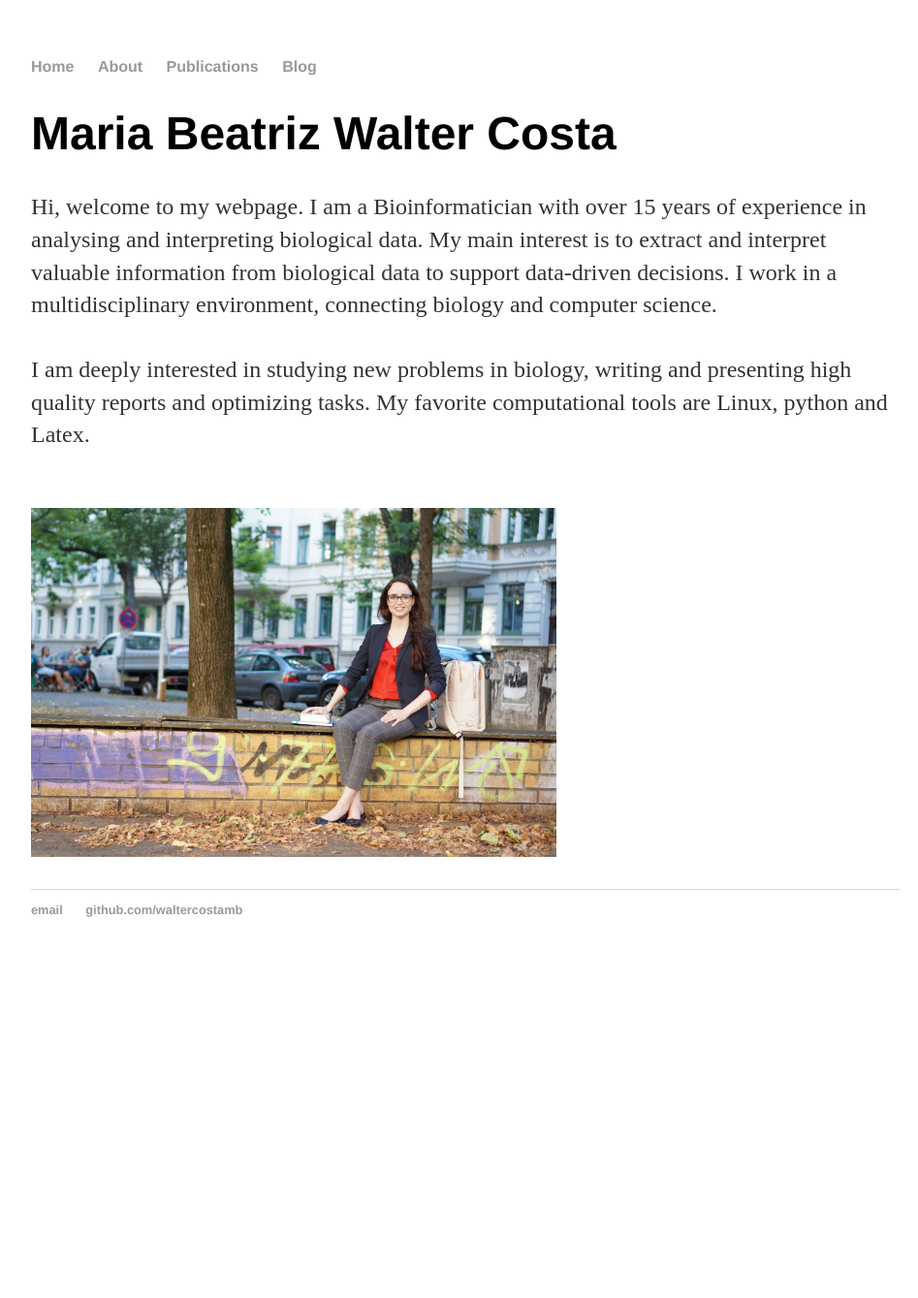
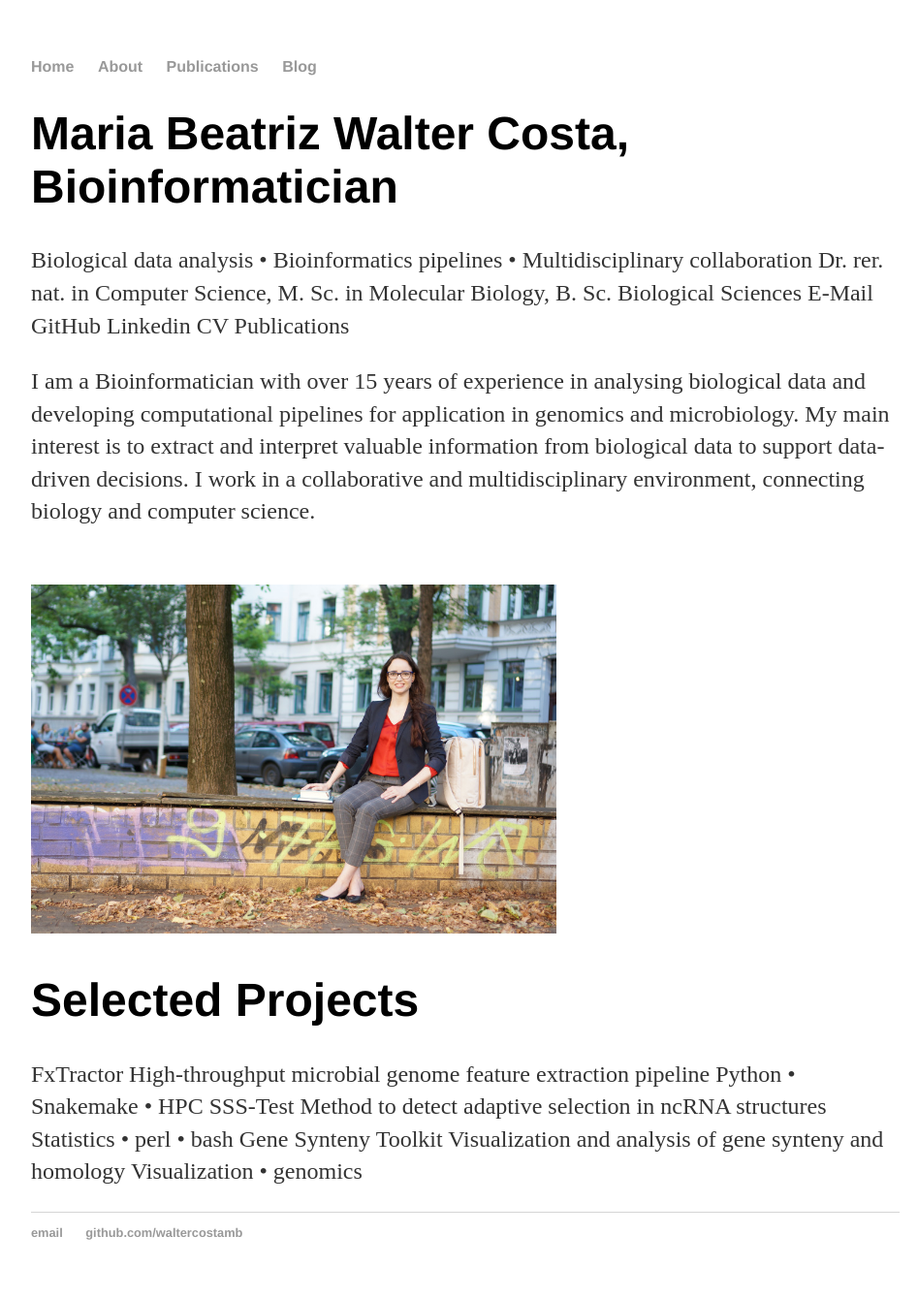
Before and after one commit to waltercostamb/waltercostamb.github.io, a Jekyll site: the page built from index.html, in a window 1280 px wide. Shown: the whole page at 97% size, without its empty margins (160-1107 px from the left). Built offline with Jekyll 4.4.1, drawn with Linux system fonts in a browser that asks for light colours; before the commit the page ends 1006 px from its top, so only the background shows below that.

Commit message:
Update index.html

```diff
--- a/index.html
+++ b/index.html
@@ -1,17 +1,39 @@
 ---
 layout: default
-title: Maria Beatriz Walter Costa, Bioinformatician
+title: Maria Beatriz Walter Costa
 ---
 <div class="blurb">
-	<h1>Maria Beatriz Walter Costa</h1>
-	<p>Hi, welcome to my webpage. I am a Bioinformatician with over 15 years of experience in analysing and interpreting biological data.
-		My main interest is to extract and interpret valuable information from biological data to support data-driven decisions.
-		I work in a multidisciplinary environment, connecting biology and computer science.  <br /> <br />
+	<h1>Maria Beatriz Walter Costa, Bioinformatician</h1>
+	<p>
+	Biological data analysis • Bioinformatics pipelines • Multidisciplinary collaboration
+	Dr. rer. nat. in Computer Science, M. Sc. in Molecular Biology, B. Sc. Biological Sciences
 
-		I am deeply interested in studying new problems in biology, writing and presenting high quality reports and optimizing tasks.
-		My favorite computational tools are Linux, python and Latex. <br /> <br />
+	E-Mail GitHub Linkedin CV Publications
+    <p>
+
+	<p> I am a Bioinformatician with over 15 years of experience in analysing biological data and developing computational pipelines
+		for application in genomics and microbiology. My main interest is to extract and interpret valuable information from biological
+		data to support data-driven decisions. I work in a collaborative and multidisciplinary environment, connecting biology and
+		computer science.  <br /> <br />
 	</p>
 
 	<p><img border="0" src="https://raw.githubusercontent.com/waltercostamb/waltercostamb.github.io/master/figures/frontpage.jpg" style="height:40vh; min-height:200px;" /></p>
 
+	<h1>Selected Projects</h1>
+	<p>
+
+    <p>
+	FxTractor
+	High-throughput microbial genome feature extraction pipeline
+	Python • Snakemake • HPC
+
+	SSS-Test
+	Method to detect adaptive selection in ncRNA structures
+	Statistics • perl • bash
+
+	Gene Synteny Toolkit
+	Visualization and analysis of gene synteny and homology
+	Visualization • genomics
+	</p>
+
 </div><!-- /.blurb -->
```
